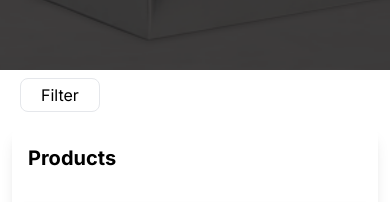
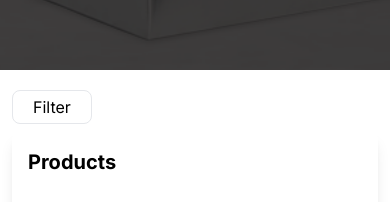
Before and after one commit to Sumitkumar01/yellow-star, a Next.js app: page /products in a window 390 px wide. Shown: the part 410-612 px from the top of the page. Built offline with nearby package versions, Linux system fonts and the light colour scheme.

Commit message:
issue fix: all button add to mobile view

```diff
--- a/src/app/Components/Card.tsx
+++ b/src/app/Components/Card.tsx
@@ -19,7 +19,7 @@ function Card({
                     alt={name}
                     width={200}
                     height={200}
-                    priority
+                    // priority
                     layout="responsive"
                 />
             </div>
--- a/src/app/data.ts
+++ b/src/app/data.ts
@@ -1,4 +1,4 @@
-interface card {
+export interface cardDataType {
     id: number;
     name: string;
     showTOAllProduct?: boolean;
@@ -6,7 +6,7 @@ interface card {
     category: string;
 }
 
-export const cardData: card[] = [
+export const cardData: cardDataType[] = [
     {
         id: 1,
         name: "two shelves chaat display counter",
--- a/src/app/products/ProductList.tsx
+++ b/src/app/products/ProductList.tsx
@@ -1,70 +1,108 @@
-"use client"
+"use client";
 import React from "react";
 import { Card } from "../Components";
-import { cardData } from "../data";
+import { cardData, cardDataType } from "../data";
 
 function ProductList() {
+    const [show, setShow] = React.useState(false);
+    // const [activeFilter, setActiveFilter] = React.useState<boolean | string>(
+    //     false
+    // );
 
-    const [show, setShow] = React.useState(false);
-
-    const [data, setData] = React.useState(cardData);
+    const [data, setData] = React.useState<cardDataType[]>(cardData);
 
     const handleClick = () => {
         setShow(!show);
-    }
+    };
 
     const menuItems = [...new Set(cardData.map((card) => card.category))];
 
 
     const filterdate = React.useCallback((category: string | boolean) => {
-        let data;
+        let filteredData: cardDataType[];
         if (category === true) {
-            data = cardData.filter((card) => card.showTOAllProduct === category);
+            filteredData = cardData.filter(
+                (card) => card.showTOAllProduct === category
+            );
         } else {
-            data = cardData.filter((card) => card.category === category);
+            filteredData = cardData.filter((card) => card.category === category);
         }
-        setData(data);
-    }, [])
+        setData(filteredData);
+        // setActiveFilter(category); // Update the active filter
+    }, []);
 
     React.useEffect(() => {
         filterdate(true);
     }, [filterdate]);
 
     return (
-        <div>
+        <section className="py-5">
             <div className="max_width">
-                <div className="md:grid grid-cols-3">
-
-                    <div className="col-span-1 p-2 ">
-                        <div className="bg-white rounded-lg shadow-lg p-4 lg:block hidden">
-
+                <div className="md:grid grid-cols-3 gap-1">
+                    <div className="col-span-1 ">
+                        <div className="bg-white rounded-lg shadow-lg p-4 md:block hidden sticky top-0">
                             <h2 className="text-xl font-bold mb-2">Products categories</h2>
                             {/* product filter */}
-                            <button onClick={() => filterdate(true)} className="w-full mb-2 hover:bg-yellow-300 hover:text-red-500 capitalize text-red-400 text-start py-2 px-4 border border-red-400 rounded-lg">
+                            <button
+                                onClick={() => filterdate(true)}
+                                className="w-full mb-2 hover:bg-yellow-300 hover:text-red-500 capitalize text-red-400 text-start py-2 px-4 border border-red-400 rounded-lg"
+                            >
                                 All Products
                             </button>
                             {menuItems.map((item) => (
-
                                 <div key={item} className="mb-2">
-                                    <button onClick={() => filterdate(item)} className="w-full active:bg-yellow-300 active:text-red-500 hover:bg-yellow-300 hover:text-red-500 capitalize text-red-400 text-start py-2 px-4 border border-red-400 rounded-lg">
+                                    <button
+                                        onClick={() => filterdate(item)}
+                                        className={`w-full capitalize text-red-400 text-start py-2 px-4 border border-red-400 rounded-lg
+                                            `}
+                                            /*  ${activeFilter === true ? 'bg-red-400 text-white' : 'hover:bg-yellow-300 hover:text-red-500 text-red-400'}*/
+                                    >
                                         {item}
                                     </button>
                                 </div>
-
                             ))}
                         </div>
-                        <div className="lg:hidden block relative">
-                            <button onClick={() => { setShow(!show); console.log(show) }} className="px-5 py-1 capitalize hover:bg-yellow-300 hover:text-red-500 border mb-2 rounded-lg">filter</button>
-                            <div className={`duration-300 ease-in-out absolute top-10 bg-slate-400 w-full h-full z-20 ${show ? "transform translate-x-0" : "transform -translate-x-[150%]"}`}>
+
+                        {/* mbile view filter button start */}
+                        <div className="md:hidden block relative">
+                            <button
+                                onClick={() => {
+                                    setShow(!show);
+                                    console.log(show);
+                                }}
+                                className="px-5 py-1 capitalize hover:bg-yellow-300 hover:text-red-500 border mb-2 rounded-lg"
+                            >
+                                filter
+                            </button>
+                            <div
+                                className={`duration-300 ease-in-out absolute top-10 bg-slate-400 w-full h-full z-20 ${show
+                                        ? "transform translate-x-0"
+                                        : "transform -translate-x-[150%]"
+                                    }`}
+                            >
                                 <div className="bg-white">
                                     <div className={`p-4 ${show ? "block" : "hidden"}`}>
-                                        <h2 className="text-xl font-bold mb-2">Products categories</h2>
+                                        <h2 className="text-xl font-bold mb-2">
+                                            Products categories
+                                        </h2>
                                     </div>
                                     {/* product filter */}
+                                    <button
+                                        onClick={() => filterdate(true)}
+                                        className="w-full mb-2 hover:bg-yellow-300 hover:text-red-500 capitalize text-red-400 text-start py-2 px-4 border border-red-400 rounded-lg"
+                                    >
+                                        All Products
+                                    </button>
                                     {menuItems.map((item) => (
-
                                         <div key={item} className="mb-2">
-                                            <button onClick={() => { filterdate(item); setShow(!show); console.log(show) }} className="w-full active:bg-yellow-300 active:text-red-500 hover:bg-yellow-300 hover:text-red-500 capitalize text-red-400 text-start py-2 px-4 border border-red-400 rounded-lg">
+                                            <button
+                                                onClick={() => {
+                                                    filterdate(item);
+                                                    setShow(!show);
+                                                    console.log(show);
+                                                }}
+                                                className="w-full active:bg-yellow-300 active:text-red-500 hover:bg-yellow-300 hover:text-red-500 capitalize text-red-400 text-start py-2 px-4 border border-red-400 rounded-lg"
+                                            >
                                                 {item}
                                             </button>
                                         </div>
@@ -72,11 +110,13 @@ function ProductList() {
                                 </div>
                             </div>
                         </div>
+                        {/* mbile view filter button end */}
                     </div>
+                    {/* filter end */}
+                    {/* card start */}
                     <div className="col-span-2 bg-white rounded-lg shadow-lg">
                         <div className="p-4">
                             <h2 className="text-xl font-bold mb-2">Products</h2>
-
                         </div>
                         <div className="p-2 lg:grid lg:grid-cols-3 md:grid md:grid-cols-2 gap-2">
                             {data.map((card) => (
@@ -86,10 +126,11 @@ function ProductList() {
                             ))}
                         </div>
                     </div>
+                    {/* card end */}
                 </div>
             </div>
-        </div>
-    )
+        </section>
+    );
 }
 
-export default ProductList
+export default ProductList;
```
